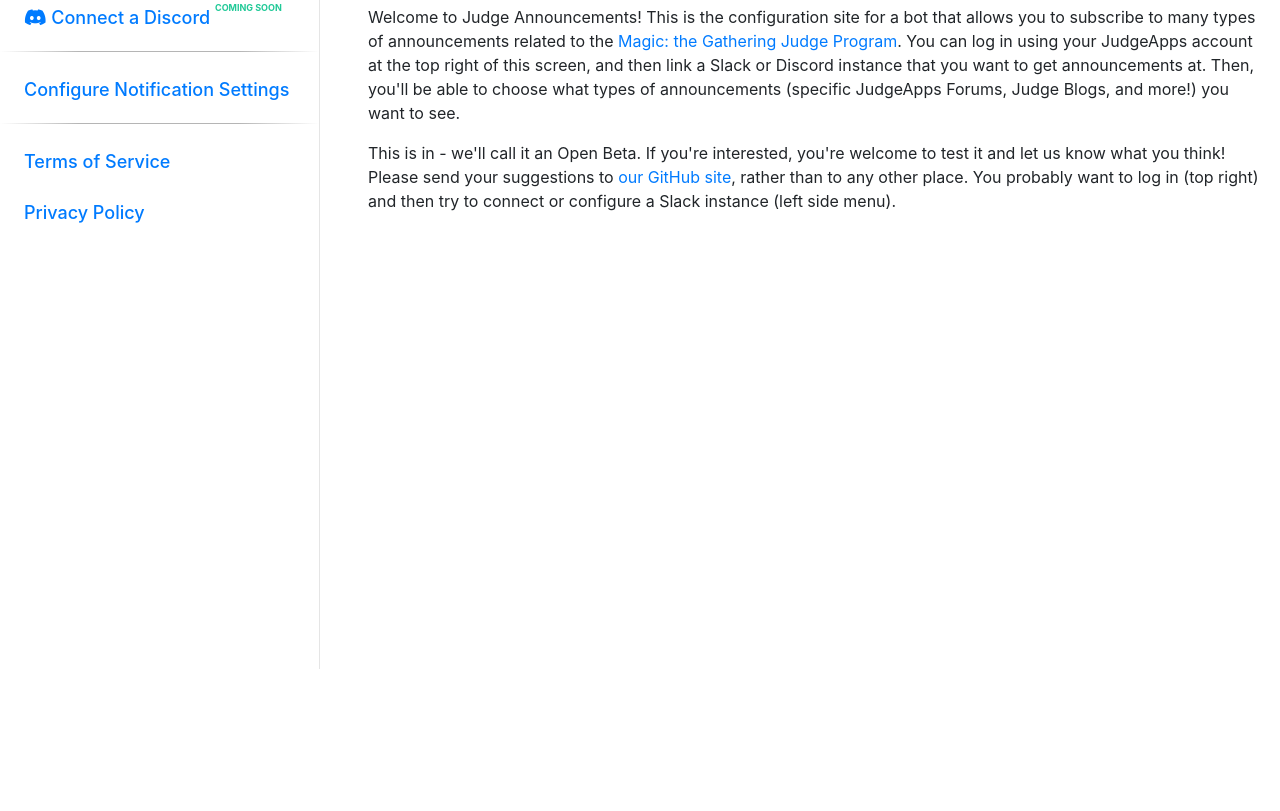
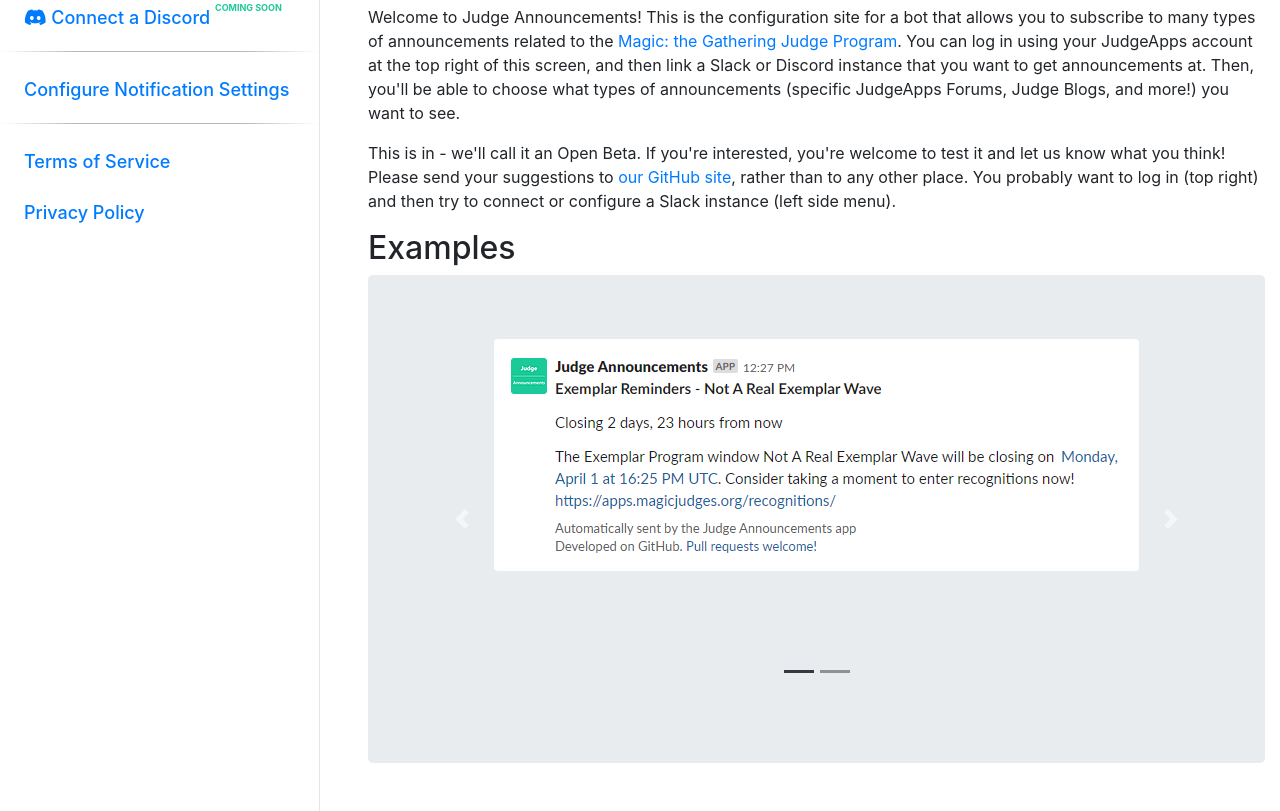
Before and after one commit to dcollinsn/judge-announcements, a Django app: page / in a window 1280 px wide. Shown: the part 131-942 px from the top of the page. Before the commit the page ends 800 px from the top, so only its background shows below. Run offline with Django 3.2, Linux system fonts and the light colour scheme; style sheets or scripts are compiled from the project's sources; some libraries are stand-ins or nearby versions.

Commit message:
Add example images

```diff
--- a/templates/announcements/homepage.html
+++ b/templates/announcements/homepage.html
@@ -16,4 +16,27 @@
   <a href="https://github.com/dcollinsn/judge-announcements">our GitHub site</a>,
   rather than to any other place. You probably want to log in (top right) and
   then try to connect or configure a Slack instance (left side menu).</p>
+  <h2>Examples</h3>
+  <div class="jumbotron">
+    <div id="example-carousel" class="carousel slide" data-ride="carousel">
+      <ol class="carousel-indicators">
+        <li data-target="#example-carousel" data-slide-to="0" class="bg-dark active"></li>
+        <li data-target="#example-carousel" data-slide-to="1" class="bg-dark"></li>
+      </ol>
+      <div class="carousel-inner" style="height: 360px">
+        <div class="carousel-item text-center active">
+          <img class="img-fluid rounded" src="/static/img/example_slack.png" alt="Example Slack Announcement">
+        </div>
+        <div class="carousel-item text-center">
+          <img class="img-fluid rounded" src="/static/img/example_slack_forum.png" alt="Example Slack Announcement">
+        </div>
+      </div>
+      <a class="carousel-control-prev" href="#example-carousel" data-slide="prev">
+        <span class="carousel-control-prev-icon"></span>
+      </a>
+      <a class="carousel-control-next" href="#example-carousel" data-slide="next">
+        <span class="carousel-control-next-icon"></span>
+      </a>
+    </div>
+  </div>
 {% endblock %}
```
Also changed, not shown: static/img/example_slack.png (renamed from static/Judge Announcements Slack.png), static/img/example_slack_forum.png (renamed from static/example_slack_forum.PNG).
